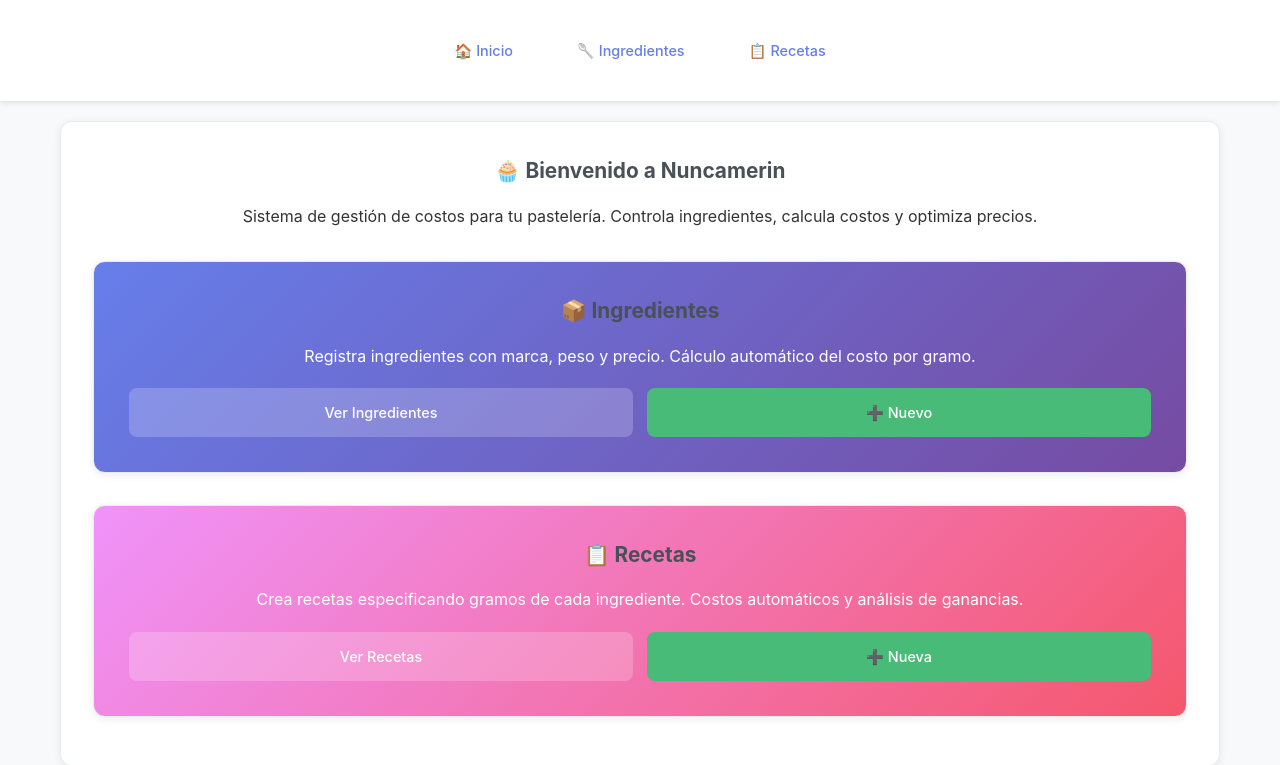
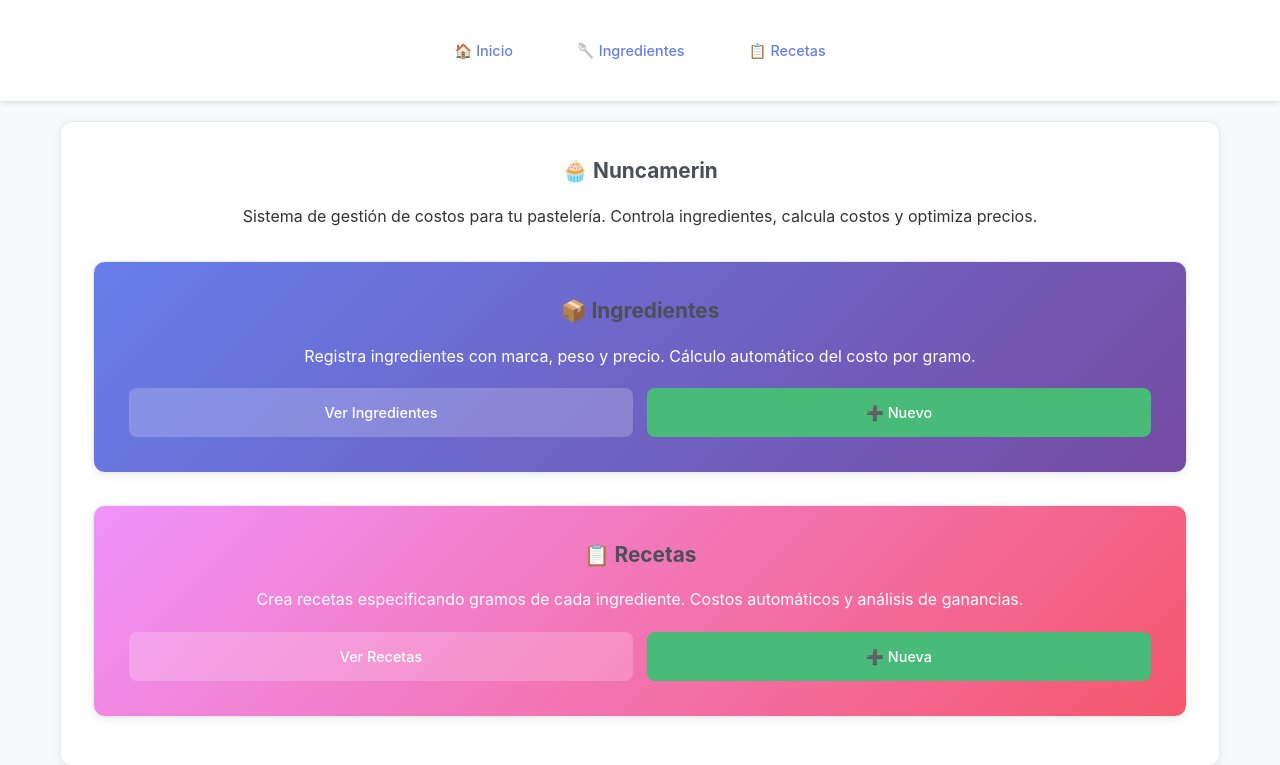
Before and after one commit to Luciano-Cartagena/nuncamerin-pasteleria, a Python web app: template templates/index.html in a window 1280 px wide. Shown: the part 118-883 px from the top of the page. Run offline with Jinja, Linux system fonts and the light colour scheme; the template is opened without the code that fills it, so the values that code supplies are empty.

Commit message:
Forzar actualización: simplificar título principal

```diff
--- a/templates/index.html
+++ b/templates/index.html
@@ -2,7 +2,7 @@
 
 {% block content %}
 <div class="card text-center">
-    <h2>🧁 Bienvenido a Nuncamerin</h2>
+    <h2>🧁 Nuncamerin</h2>
     <p>Sistema de gestión de costos para tu pastelería. Controla ingredientes, calcula costos y optimiza precios.</p>
 
     <div class="grid-responsive" style="margin-top: 2rem;">
```
